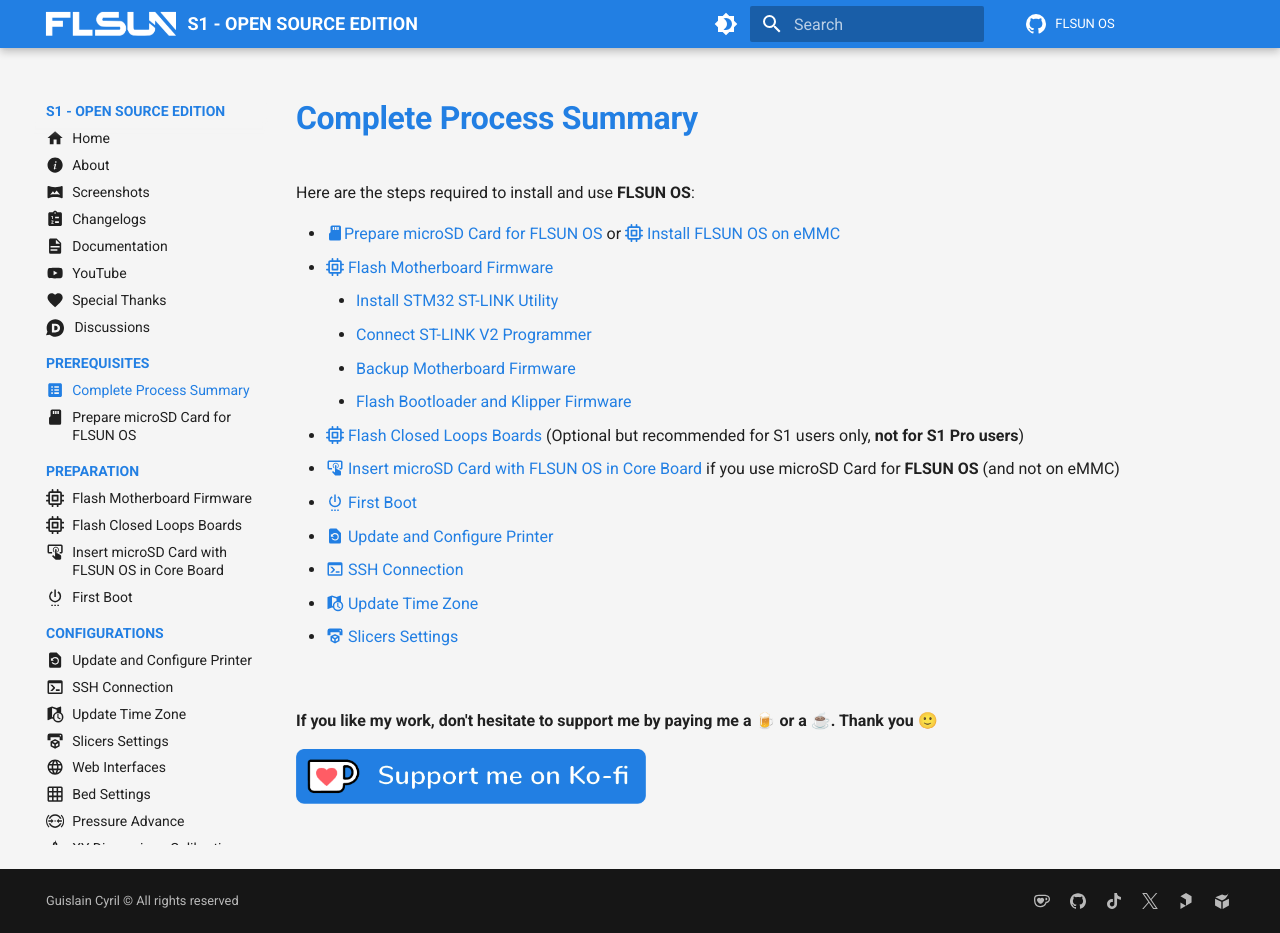
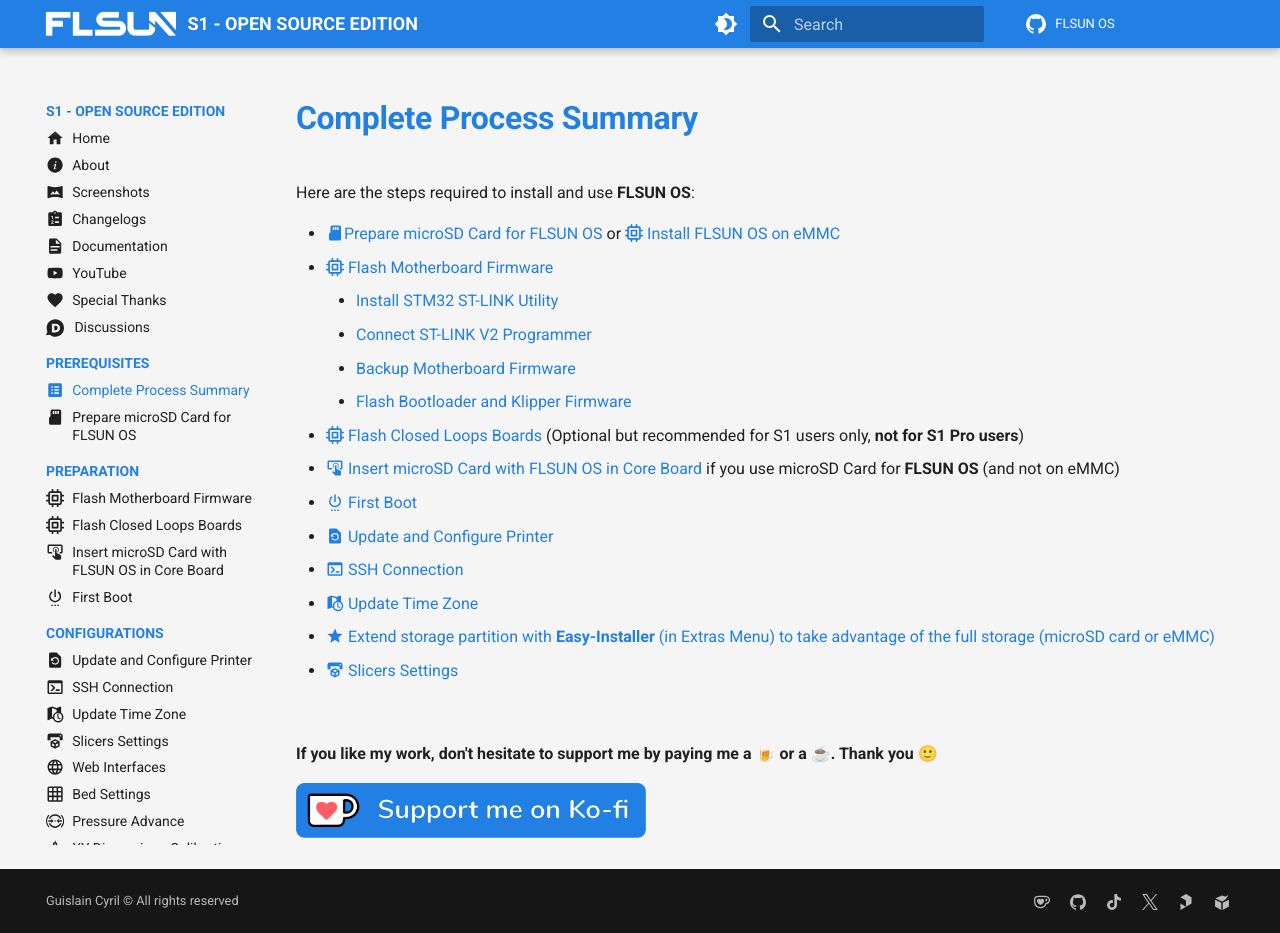
Before and after one commit to Guilouz/FLSUN-S1-Open-Source-Edition, an MkDocs documentation site: the page built from docs/complete-process-summary.md, in a window 1280 px wide and 933 px high. Built offline with MkDocs 1.6.1 and Material for MkDocs 9.7.7, drawn with Linux system fonts in a browser that asks for light colours; comment, search, counter and statistics services are not loaded.

Commit message:
Update complete-process-summary.md

```diff
--- a/docs/complete-process-summary.md
+++ b/docs/complete-process-summary.md
@@ -19,6 +19,7 @@ Here are the steps required to install and use **FLSUN OS**:
 - <a href="../update-and-configure-printer">:material-file-restore: Update and Configure Printer</a>
 - <a href="../ssh-connection">:material-console: SSH Connection</a>
 - <a href="../update-time-zone">:material-map-clock: Update Time Zone</a>
+- <a href="../easy-installer">:material-star: Extend storage partition with **Easy-Installer** (in Extras Menu) to take advantage of the full storage (microSD card or eMMC)</a>
 - <a href="../slicers-settings">:material-printer-3d: Slicers Settings</a>
 
 <br />
```
